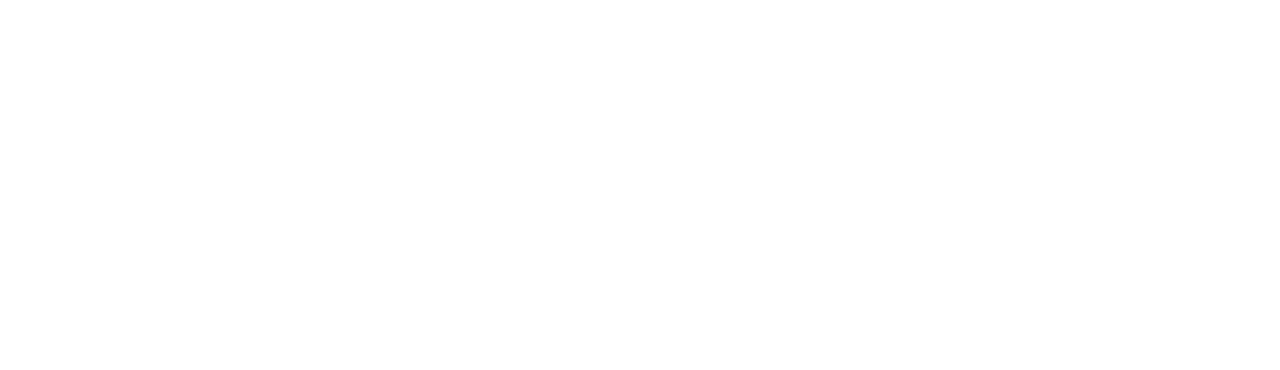
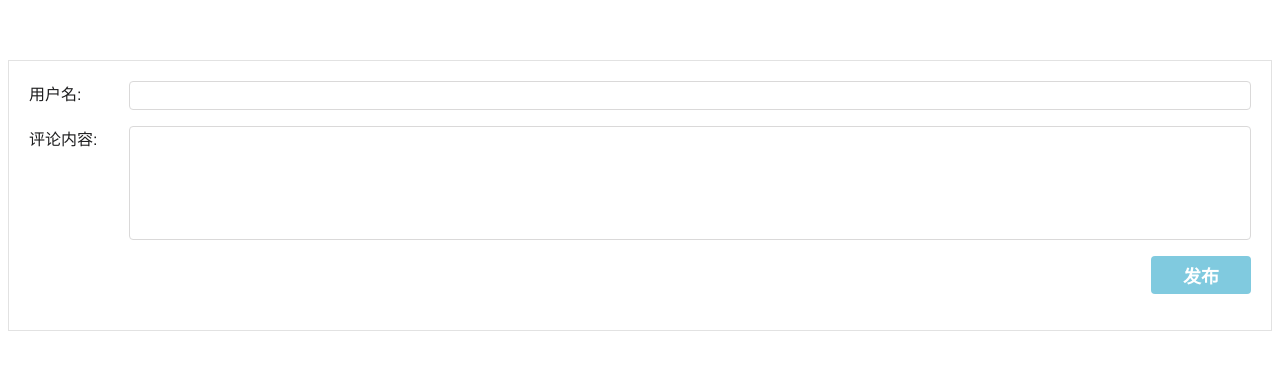
Before and after one commit to WangXiaoyugg/vue3-comment-demo, a Vue app: page / in a window 1280 px wide. Shown: the top 370 px of the page. Built offline with nearby package versions, Linux system fonts and the light colour scheme.

Commit message:
commentInput支持用户输入

```diff
--- a/src/components/CommentInput.vue
+++ b/src/components/CommentInput.vue
@@ -1,15 +1,89 @@
 <template>
-  <div></div>
+  <div class="comment-input-wrapper">
+    <div class="comment-item">
+      <span class="comment-item-label">用户名:</span>
+      <input v-model.trim="username" type="text" class="comment-input" />
+    </div>
+    <div class="comment-item">
+      <span class="comment-item-label">评论内容:</span>
+      <textarea v-model.trim="content" class="comment-textarea"></textarea>
+    </div>
+    <div class="comment-item btn">
+      <button class="comment-btn">发布</button>
+    </div>
+  </div>
 </template>
 
 <script>
+import { ref, onUpdated } from "vue";
+
 export default {
   name: "CommentInput",
   setup() {
-    return {};
+    const username = ref("");
+    const content = ref("");
+
+    onUpdated(() => {
+      console.log(username.value, content.value);
+    });
+
+    return {
+      username,
+      content
+    };
   }
 };
 </script>
 
 <style lang="less" scoped>
+.comment-input-wrapper {
+  background: #fff;
+  border: 1px solid rgba(219, 219, 219, 0.8);
+  padding: 20px;
+  min-width: 520px;
+  margin: 10px auto;
+  font-size: 16px;
+}
+.comment-item {
+  margin-bottom: 16px;
+  display: flex;
+  &.btn {
+    justify-content: flex-end;
+  }
+
+  > .comment-item-label {
+    display: flex;
+    flex-basis: 100px;
+    font-size: inherit;
+    color: #1e1e1f;
+  }
+  > .comment-input,
+  .comment-textarea {
+    display: flex;
+    flex: 1;
+    border: 1px solid #dad9d9;
+    border-radius: 4px;
+    padding: 6px;
+    resize: none;
+    outline: none;
+  }
+  > .comment-textarea {
+    min-height: 100px;
+  }
+  > .comment-btn {
+    padding: 6px 12px;
+    min-width: 100px;
+    border: none;
+    border-radius: 4px;
+    background-color: #80cadf;
+    color: #fff;
+    cursor: pointer;
+    font-size: 18px;
+    font-weight: 600;
+    outline: none;
+    &:hover {
+      background: #13c1f1;
+    }
+  }
+}
 </style>
```
